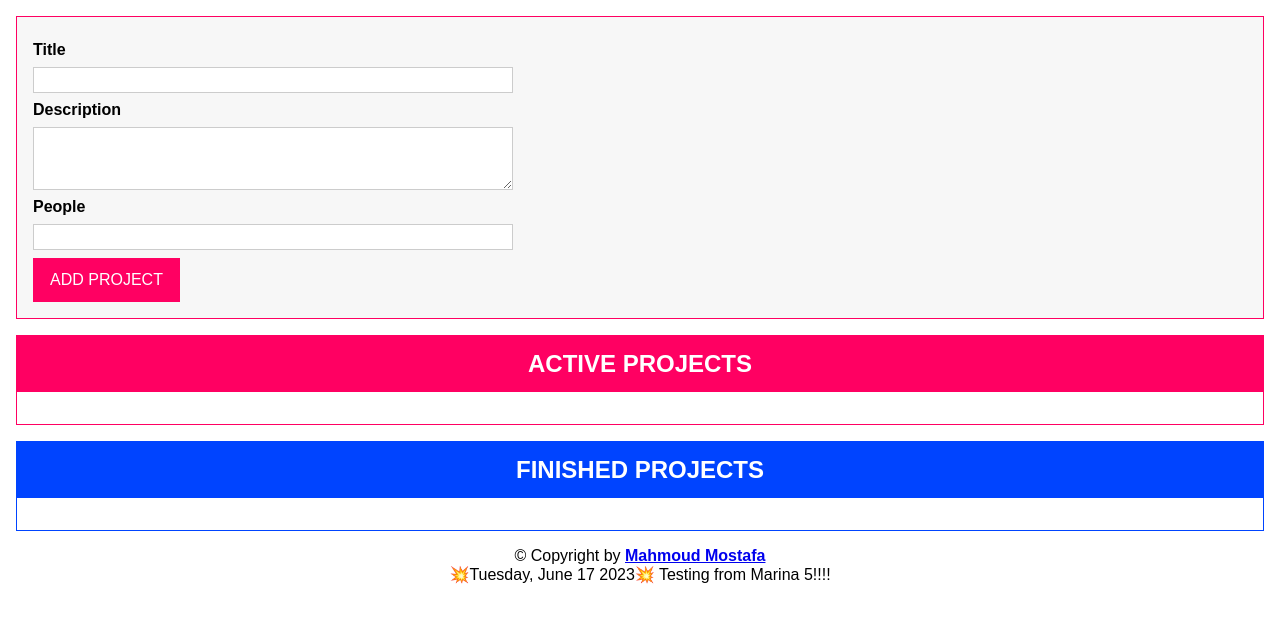
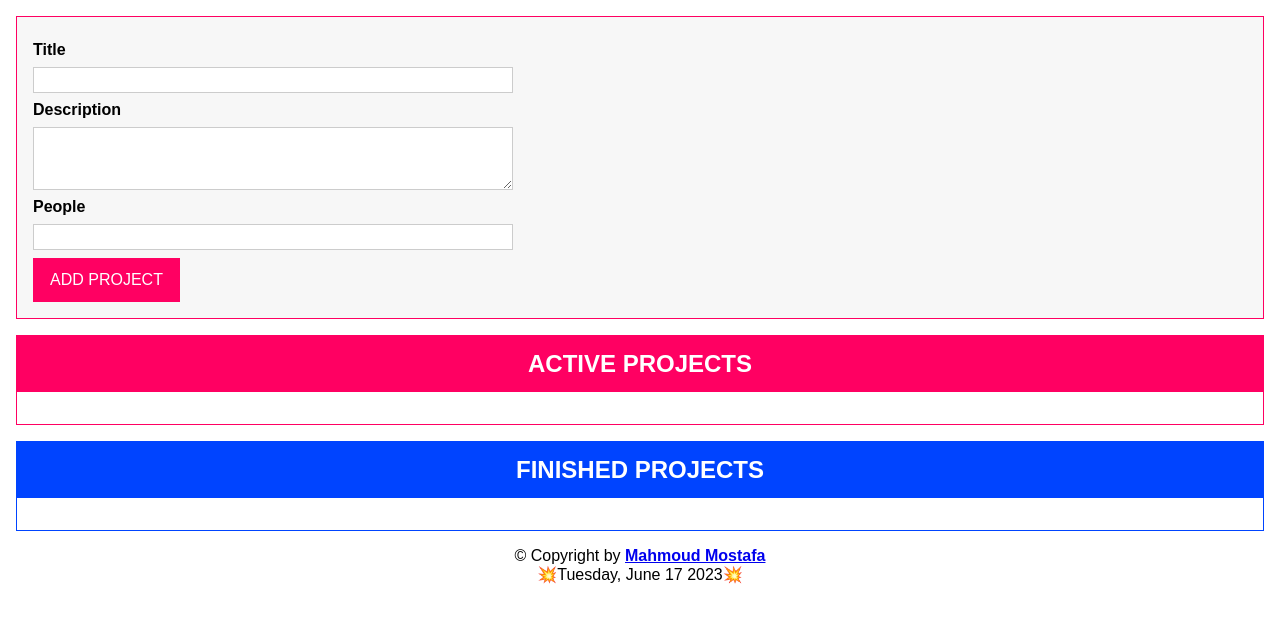
Before and after one commit to Mahmoud-Moustafa93/project-manager, a website built with webpack: page index.html in a window 1280 px wide. Built offline with nearby package versions, Linux system fonts and the light colour scheme.

Commit message:
Update index.html

```diff
--- a/index.html
+++ b/index.html
@@ -51,7 +51,6 @@
         >Mahmoud Mostafa</a
       ><br />
       💥Tuesday, June 17 2023💥
-      Testing from Marina 5!!!!
     </p>
   </body>
 </html>
```
